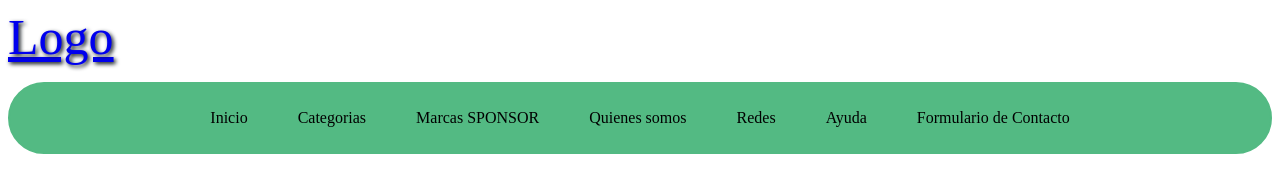
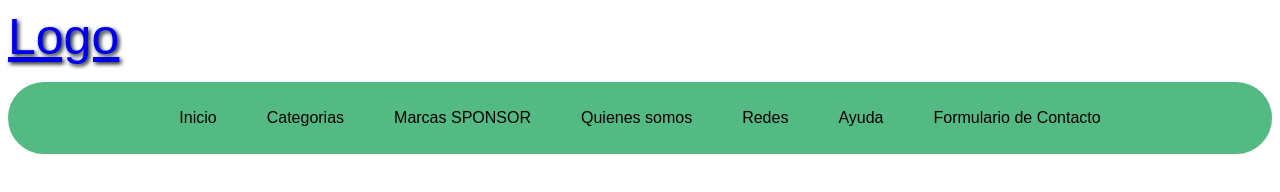
Before and after one commit to luis-1997/Luis-1997.github.io, a plain HTML site: page index.html in a window 1280 px wide. Drawn offline with Linux system fonts and the light colour scheme.

Commit message:
font-family:

```diff
--- a/Estilos/navegacion.css
+++ b/Estilos/navegacion.css
@@ -1,3 +1,7 @@
+* {
+    font-family: Arial, Helvetica, sans-serif;
+}
+
 .logo {
     color: rgb(224, 63, 171);
     text-shadow: 2px 2px 4px rgb(11, 19, 24);
--- a/index.html
+++ b/index.html
@@ -1,5 +1,5 @@
 <!DOCTYPE html>
-<html lang="en">
+<html lang="es">
 
 <head>
     <meta charset="UTF-8">
```
